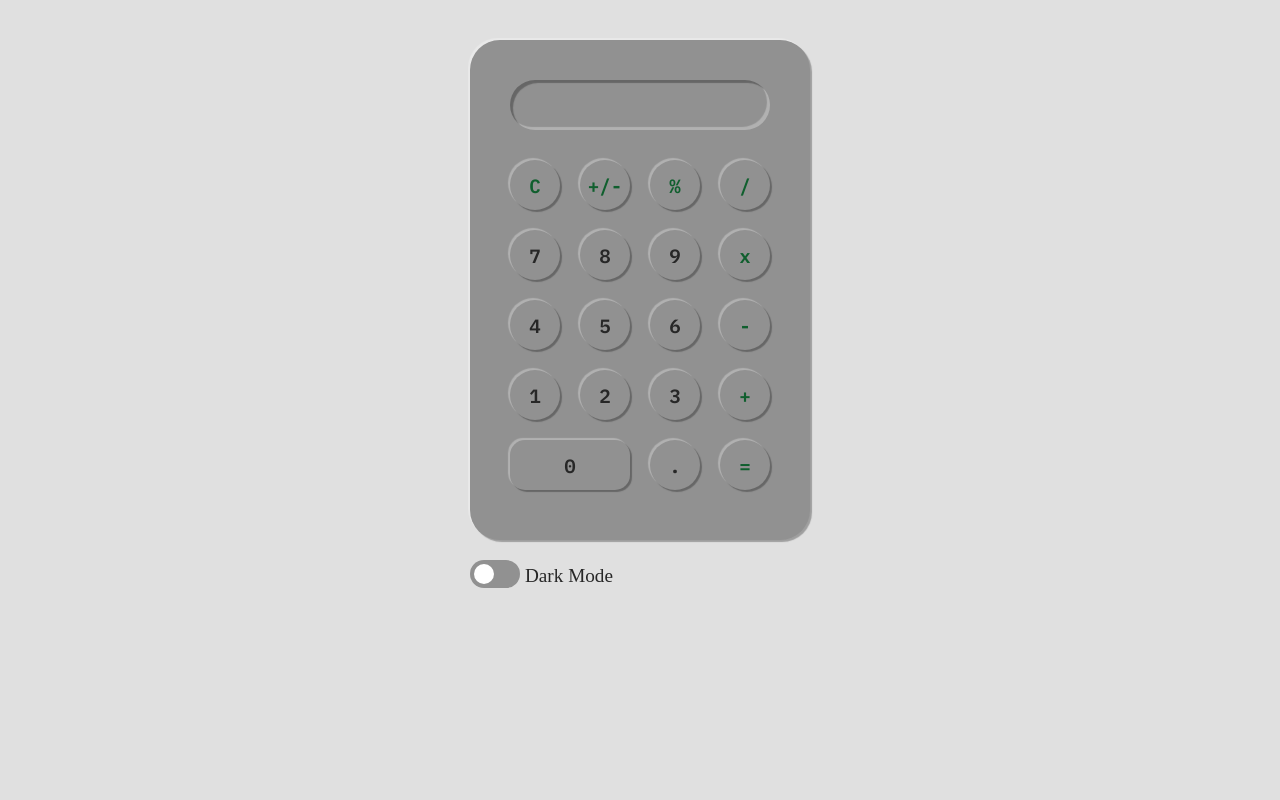
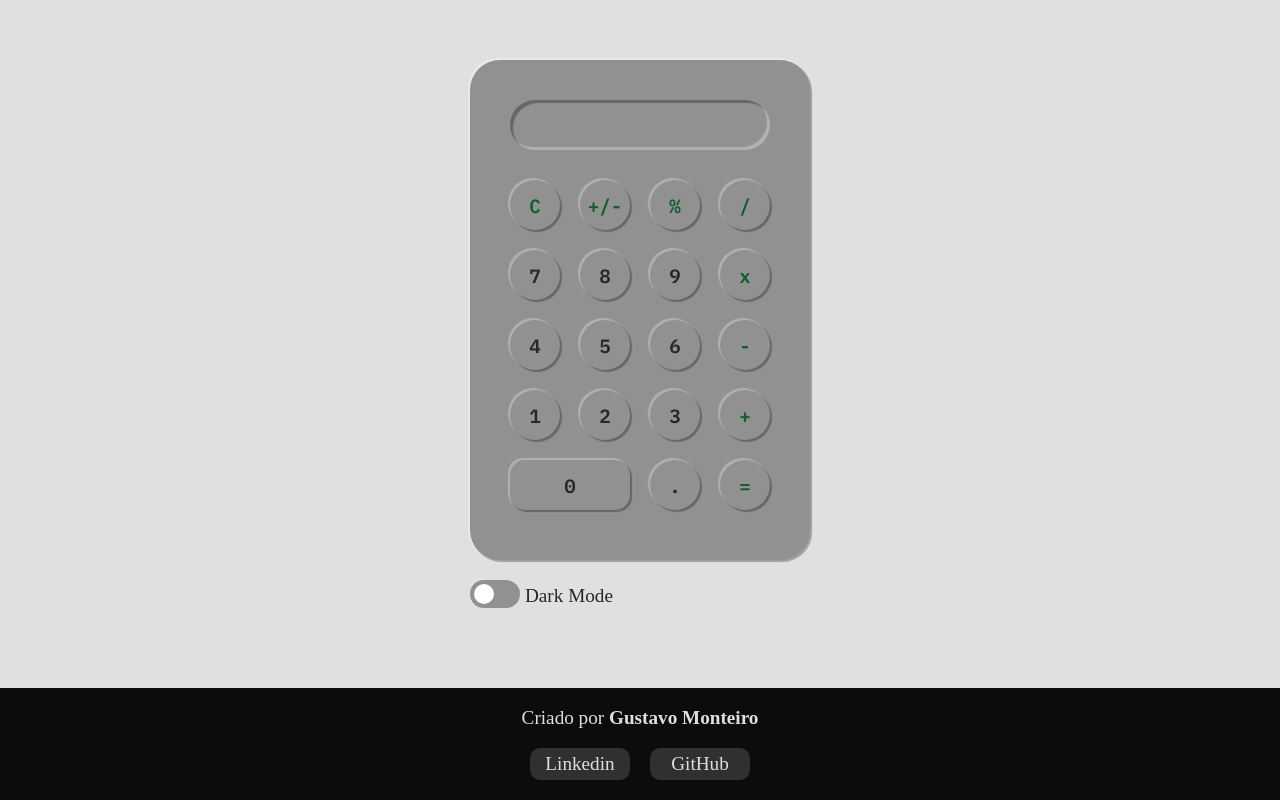
Before and after one commit to GustavoCMonteiro/calculator-js, a plain HTML site: page index.html in a window 1280 px wide. Drawn offline with Linux system fonts and the light colour scheme.

Commit message:
add footer

```diff
--- a/css/style.css
+++ b/css/style.css
@@ -1,6 +1,12 @@
+body {
+  height: 100%;
+  padding: 0;
+  margin: 0;
+}
+
 .container {
   justify-content: center;
-  margin-top: 40px;
+  margin-top: 60px;
 }
 
 input {
@@ -133,3 +139,37 @@
     cursor: none;
   }
 }
+
+footer {
+  position: absolute;
+  bottom: 0;
+  width: 100%;
+}
+
+footer p {
+  text-align: center;
+  font-size: 1.2rem;
+}
+
+.links-redes {
+  text-align: center;
+  margin-bottom: 10px;
+  display: flex;
+  gap: 20px;
+  justify-content: center;
+  margin-bottom: 20px;
+}
+
+.links-redes a {
+  text-decoration: none;
+  width: 70px;
+  padding: 5px 15px;
+  font-size: 1.2rem;
+  background-color: rgb(48, 48, 48);
+  border-radius: 10px;
+  transition: 0.4s;
+}
+
+.links-redes a:hover {
+  background-color: rgb(31, 31, 31);
+}
--- a/index.html
+++ b/index.html
@@ -63,8 +63,13 @@
     </form>
   </section>
 
-
-
+  <footer class="bg-dark">
+    <p class="button-dark">Criado por <strong>Gustavo Monteiro</strong></p>
+    <div class="links-redes">
+      <a class="button-dark" target="_blank" href="https://www.linkedin.com/in/gustavocmonteiro/">Linkedin</a>
+      <a class="button-dark" target="_blank" href="https://github.com/GustavoCMonteiro">GitHub</a>
+    </div>
+  </footer>
 
   <script src="js/script.js"></script>
 </body>
--- a/js/script.js
+++ b/js/script.js
@@ -114,7 +114,7 @@
 // calculator equal sign
 calcEqual.addEventListener("click", () => {
   if (calcDisplay.textContent == "") {
-    console.log("erro");
+    console.log("vazio");
   } else {
     equation(value1, operator, +calcDisplay.textContent);
     num1(0);
@@ -125,5 +125,3 @@
 calcClear.addEventListener("click", () => {
   calcDisplay.textContent = "";
 });
-
-console.log(Math.round(12.333));
```
